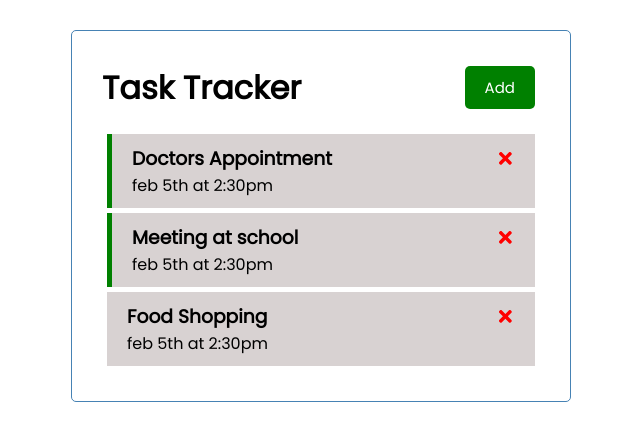
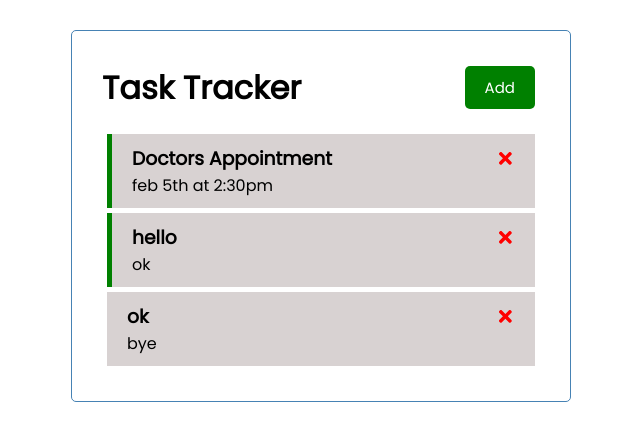
Before and after one commit to pawankumar44/MERN-learning, a React (Create React App) app in the folder task-tracker/: page / in a window 1280 px wide. Shown: the top 440 px of the page, without its empty margins (319-959 px from the left). Built offline with nearby package versions, Linux system fonts and the light colour scheme; data requests are answered from the project's data file.

Commit message:
add data to json

```diff
--- a/task-tracker/db.json
+++ b/task-tracker/db.json
@@ -1,22 +1,22 @@
 {
   "tasks": [
     {
-        "id":1,
-        "text":"Doctors Appointment",
-        "day": "feb 5th at 2:30pm",
-        "reminder": true
+      "id": 1,
+      "text": "Doctors Appointment",
+      "day": "feb 5th at 2:30pm",
+      "reminder": true
     },
     {
-        "id":2,
-        "text":"Meeting at school",
-        "day": "feb 5th at 2:30pm",
-        "reminder": true
+      "id": 2,
+      "text": "hello",
+      "day": "ok",
+      "reminder": true
     },
     {
-        "id":3,
-        "text":"Food Shopping",
-        "day": "feb 5th at 2:30pm",
-        "reminder": false
+      "id": 3,
+      "text": "ok ",
+      "day": "bye",
+      "reminder": false
     }
   ]
 }
--- a/task-tracker/src/App.js
+++ b/task-tracker/src/App.js
@@ -53,17 +53,40 @@ function App() {
   }
 
     //Add Task
-    const addTask = (task) =>{
-      //need to generate id because we are not dealing with backend here
-      const id = Math.floor(Math.random()*1000)+1
-      //preparing new task to add
-      const newTask = {id,...task} //...task will copy the remaining from parameter
-      setTasks([...tasks,newTask])
+    const addTask = async (task) =>{
+      // const id = Math.floor(Math.random()*1000)+1
+      const id = tasks.length+1
+      const newTask = {id,...task}
+      //persistenly add data in json file
+      const res = await fetch('http://localhost:5000/tasks',
+      {
+      method:'POST',
+      headers:{
+        'Content-type':'application/json'
+      },
+      body: JSON.stringify(newTask),
+      }
+      )
+
+      const data = await res.json() // new data
+      setTasks([...tasks,data])
+
+
+      // //need to generate id because we are not dealing with backend here
+      // const id = Math.floor(Math.random()*1000)+1
+      // //preparing new task to add
+      // const newTask = {id,...task} //...task will copy the remaining from parameter
+      // setTasks([...tasks,newTask])
     }
 
     //delete a task
-    const deleteTask = (id) =>{
-      //delete task
+    const deleteTask = async (id) =>{
+      //this will delete from json permanently
+      await fetch(`http://localhost:5000/tasks/${id}`,
+      {
+        method:'DELETE'
+      })
+
       setTasks(tasks.filter(
         (task)=>task.id !== id
       ))
@@ -114,3 +137,28 @@ function App() {
 // }
 
 export default App;
+
+
+////just json data
+// {
+//   "tasks": [
+//     {
+//         "id":1,
+//         "text":"Doctors Appointment",
+//         "day": "feb 5th at 2:30pm",
+//         "reminder": true
+//     },
+//     {
+//         "id":2,
+//         "text":"Meeting at school",
+//         "day": "feb 5th at 2:30pm",
+//         "reminder": true
+//     },
+//     {
+//         "id":3,
+//         "text":"Food Shopping",
+//         "day": "feb 5th at 2:30pm",
+//         "reminder": false
+//     }
+//   ]
+// }
```
